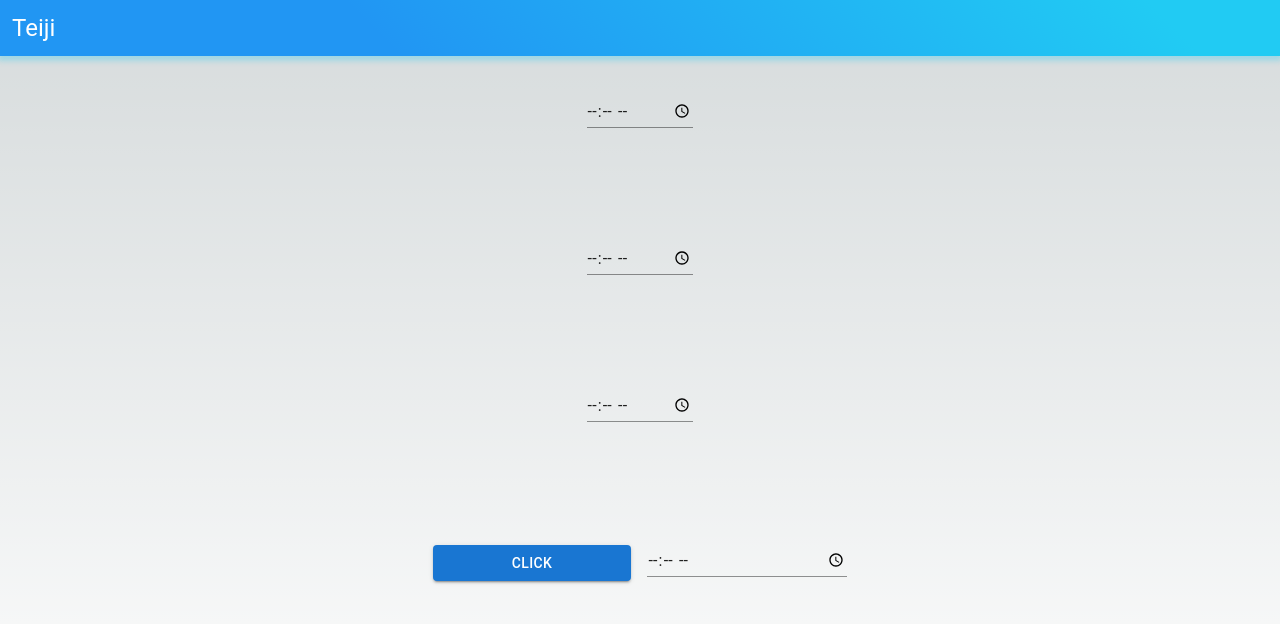
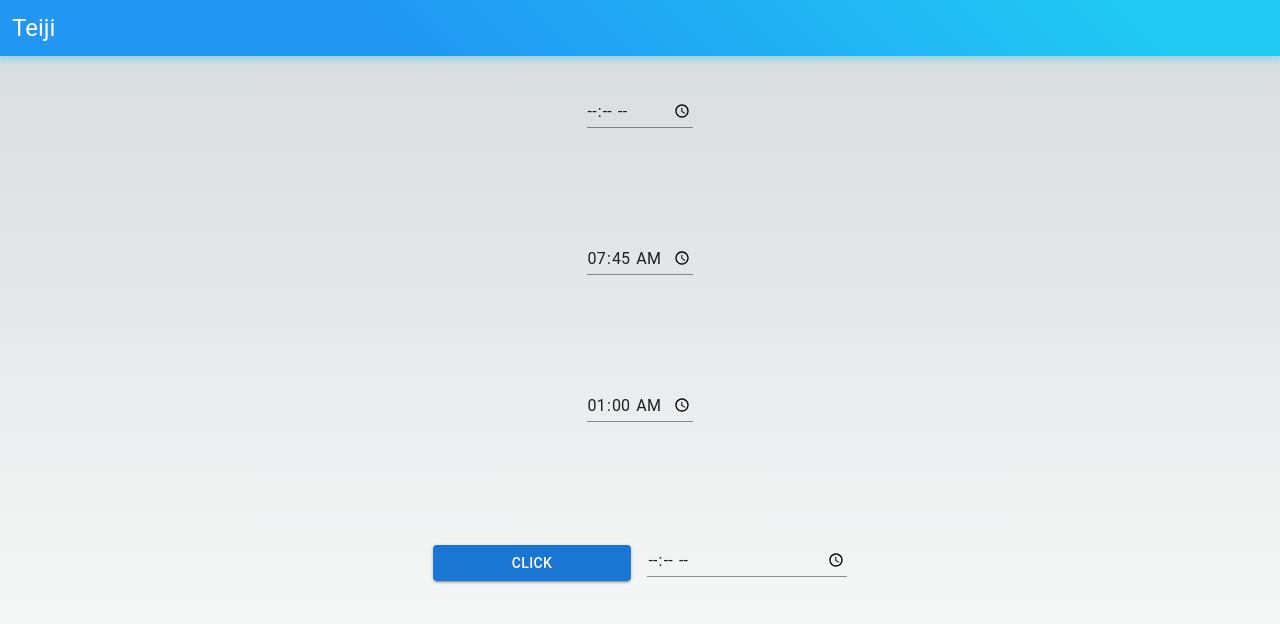
Before and after one commit to m0tl1ya/teiji, a Next.js app: page / in a window 1280 px wide. Shown: the top 624 px of the page. Built offline with nearby package versions, Linux system fonts and the light colour scheme.

Commit message:
bind state and components

```diff
--- a/src/components/BaseTimePicker.tsx
+++ b/src/components/BaseTimePicker.tsx
@@ -8,14 +8,15 @@ import { TimePicker } from '@mui/x-date-pickers/TimePicker';
 import { useClockStore } from '@/lib/store';
 
 const BaseTimePicker: React.FC = () => {
-    const { baseTime, setBaseTime: setBreakTime } = useClockStore();
+    const { baseTime } = useClockStore();
+    const { setBreakTime } = useClockStore((state) => state);
 
     return (
         <TextField
             id="standard-basic"
             value={baseTime}
             onChange={(newValue) => {
-                setBreakTime(newValue);
+                setBreakTime(newValue.target.value);
             }}
             variant="standard" type={"time"} />
     );
--- a/src/components/BreakTimePicker.tsx
+++ b/src/components/BreakTimePicker.tsx
@@ -8,14 +8,15 @@ import { TimePicker } from '@mui/x-date-pickers/TimePicker';
 import { useClockStore } from '@/lib/store';
 
 const BreakTimePicker: React.FC = () =>  {
-    const { breakTime, setBreakTime } = useClockStore();
+    const { breakTime } = useClockStore();
+    const { setBreakTime } = useClockStore((state) => state);
 
     return (
         <TextField
             id="standard-basic"
             value={breakTime}
             onChange={(newValue) => {
-                setBreakTime(newValue);
+                setBreakTime(newValue.target.value);
             }}
             variant="standard" type={"time"} />
     );
--- a/src/components/FinishTimeLabel.tsx
+++ b/src/components/FinishTimeLabel.tsx
@@ -11,7 +11,8 @@ import { Input } from '@mui/material';
 
 const FinishTimeLabel: React.FC = () => {
 
-    const { finishTime, setFinishTime, setBreakTime } = useClockStore();
+    const { finishTime } = useClockStore();
+    const { setFinishTime } = useClockStore((state) => state);
     return (
         <Box
             component="form"
@@ -27,7 +28,11 @@ const FinishTimeLabel: React.FC = () => {
             >
                 Click
             </Button>
-            <TextField id="standard-basic" variant="standard" type={"time"} />
+            <TextField
+                id="standard-basic"
+                value={finishTime}
+                variant="standard"
+                type={"time"} />
         </Box>
     );
 }
--- a/src/components/StartTimePicker.tsx
+++ b/src/components/StartTimePicker.tsx
@@ -9,16 +9,18 @@ import { TimePicker } from '@mui/x-date-pickers/TimePicker';
 import { useClockStore } from '@/lib/store';
 
 const StartTimePicker: React.FC = () => {
-  const { startTime, setTime } = useClockStore();
+  const { startTime } = useClockStore();
+  const { setTime } = useClockStore((state) => state);
 
   return (
     <TextField
       id="standard-basic"
       value={startTime}
       onChange={(newValue) => {
-        setTime(newValue);
+        setTime(newValue.target.value);
       }}
-      variant="standard" type={"time"} />
+      variant="standard"
+      type={"time"} />
   );
 }
 
--- a/src/lib/store.tsx
+++ b/src/lib/store.tsx
@@ -1,24 +1,25 @@
+"use client";
 import dayjs, { Dayjs } from 'dayjs';
 import { create } from 'zustand'
 
 interface ClockState {
-  startTime: Dayjs | null
-  baseTime: Dayjs | null
-  breakTime: Dayjs | null
-  finishTime: Dayjs | null
-  setTime: (value: Dayjs | null) => void
-  setBaseTime: (value: Dayjs | null) => void
-  setBreakTime: (value: Dayjs | null) => void
+  startTime: any | null
+  baseTime: any | null
+  breakTime: any | null
+  finishTime: any | null
+  setTime: (value: any | null) => void
+  setBaseTime: (value: any | null) => void
+  setBreakTime: (value: any | null) => void
   setFinishTime: () => void
 }
 
 export const useClockStore = create<ClockState>()((set) => ({
-  startTime: dayjs(),
-  baseTime: dayjs("07:45", "HH-mm"),
-  breakTime: dayjs("07:45", "HH-mm"),
+  startTime: null,
+  baseTime: "07:45",
+  breakTime: "01:00",
   finishTime: null,
-  setTime: (value) => set((state) => ({ startTime: value })),
-  setBaseTime: (value) => set((state) => ({ baseTime: value })),
-  setBreakTime: (value) => set((state) => ({ breakTime: value })),
+  setTime: (value) => set(() => ({ startTime: value })),
+  setBaseTime: (value) => set(() => ({ baseTime: value })),
+  setBreakTime: (value) => set(() => ({ breakTime: value })),
   setFinishTime: () => set((state) => ({ finishTime: state.startTime})),
 }))
```
